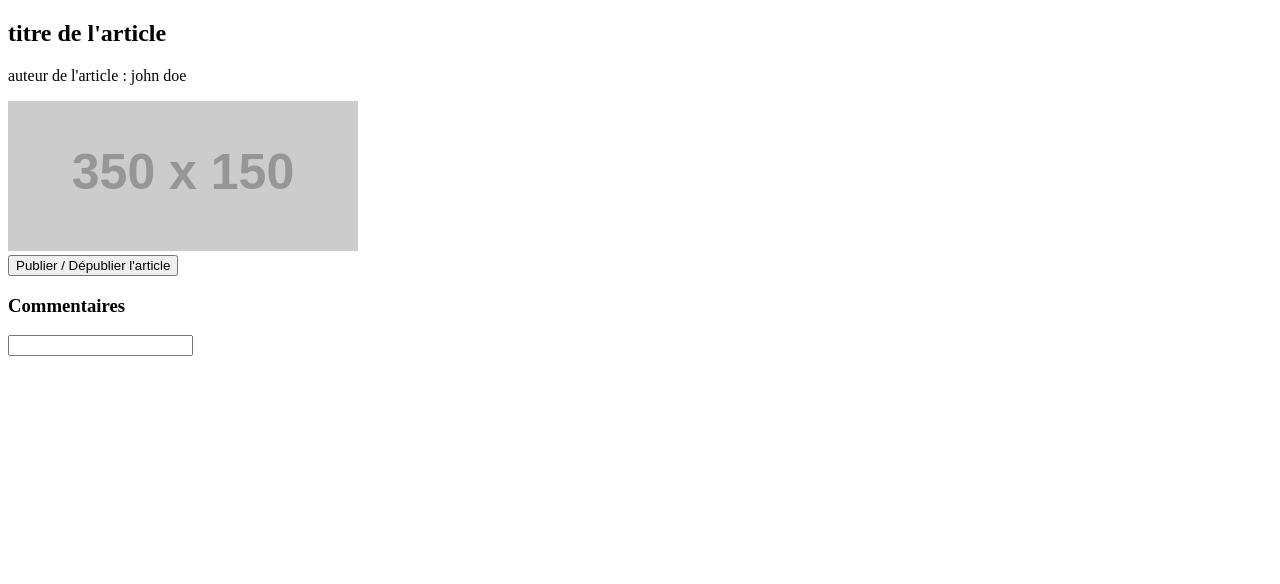
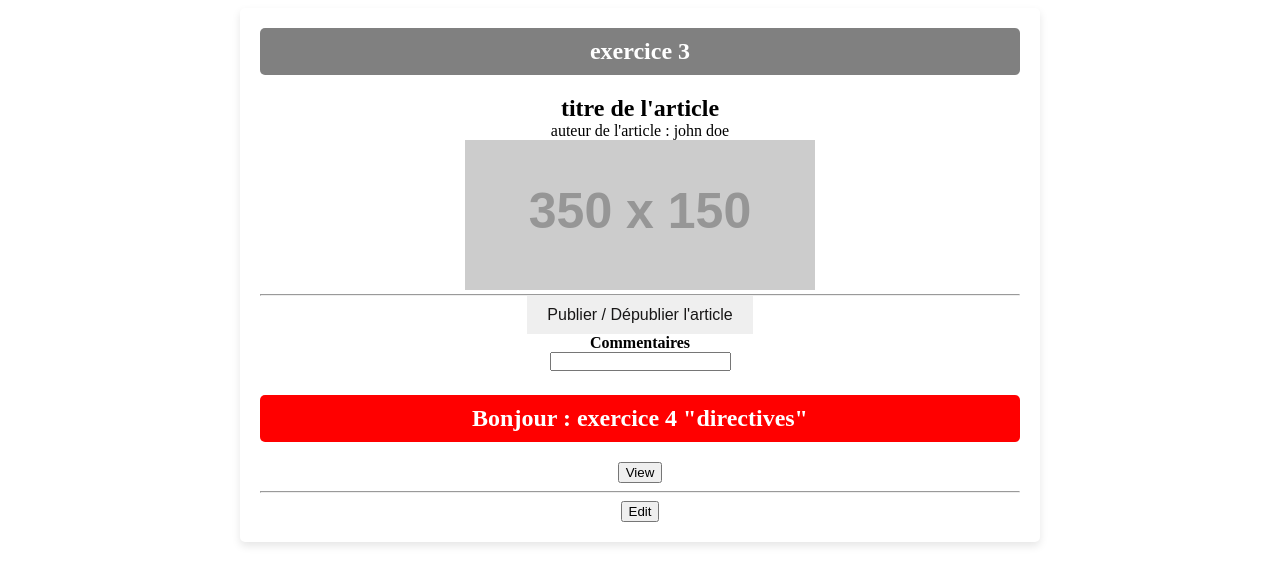
Before and after one commit to ldlms/wild-blog, an Angular app: page / in a window 1280 px wide. Shown: the top 584 px of the page. Built offline with nearby package versions, Linux system fonts and the light colour scheme.

Commit message:
exercice4

```diff
--- a/src/app/app.component.ts
+++ b/src/app/app.component.ts
@@ -1,6 +1,7 @@
 import { Component } from '@angular/core';
 import { RouterOutlet } from '@angular/router';
 import { ArticleComponent } from "./article/article.component";
+import { ExerciceDirectivesComponent } from './exercice-directives/exercice-directives.component';
 
 @Component({
   selector: 'app-root',
--- a/src/app/article/article.component.html
+++ b/src/app/article/article.component.html
@@ -1,11 +1,14 @@
-<div>
+<div class="blog-container">
+  <h3>exercice 3</h3>
   <h2>{{article.title}}</h2>
   <p>auteur de l'article : {{article.author}}</p>
   <p *ngIf="article.isPublished">{{ article.content }}</p>
   <img [src]="article.image"/>
-</div>
+  <hr>
   <button (click)="togglePublication()">Publier / Dépublier l'article</button>
 
-<h3> Commentaires</h3>
+  <h4> Commentaires</h4>
   <p>{{article.comment}}</p>
   <input [(ngModel)]="article.comment" type="text">
+  <app-exercice-directives></app-exercice-directives>
+</div>
--- a/src/app/article/article.component.scss
+++ b/src/app/article/article.component.scss
@@ -0,0 +1,34 @@
+* {
+  margin: 0;
+  padding: 0;
+  box-sizing: border-box;
+}
+
+.blog-container {
+  max-width: 800px;
+  margin: 0 auto;
+  background: white;
+  border-radius: 5px;
+  box-shadow: 0 4px 8px rgba(0, 0, 0, 0.1);
+  padding: 20px;
+  text-align: center;
+}
+
+h3 {
+    font-size: 1.5rem;
+    background-color: grey;
+    color: white;
+    text-align: center;
+    padding: 10px;
+    border-radius: 5px;
+    margin-bottom: 20px;
+}
+
+button {
+    border: none;
+    color: rgb(24, 23, 23);
+    padding: 10px 20px;
+    font-size: 1rem;
+    cursor: pointer;
+    margin: 0 auto;
+  }
--- a/src/app/article/article.component.ts
+++ b/src/app/article/article.component.ts
@@ -1,6 +1,7 @@
-import { NgIf } from '@angular/common';
+import { NgIf, NgStyle } from '@angular/common';
 import { Component } from '@angular/core';
 import { FormsModule, NgModel } from '@angular/forms';
+import { ExerciceDirectivesComponent } from "../exercice-directives/exercice-directives.component";
 
 
 type Article = {
@@ -15,7 +16,7 @@ type Article = {
 @Component({
   selector: 'app-article',
   standalone: true,
-  imports: [NgIf,FormsModule],
+  imports: [NgIf, FormsModule, NgStyle, ExerciceDirectivesComponent],
   templateUrl: './article.component.html',
   styleUrl: './article.component.scss'
 })
--- /dev/null
+++ b/src/app/exercice-directives/exercice-directives.component.html
@@ -0,0 +1,4 @@
+<h3 [ngStyle]="{backgroundColor:isAdmin? 'red':'grey'}">Bonjour : exercice 4 "directives" </h3>
+
+<button (click)="toggleAdmin()">View</button><hr>
+<button *ngIf="isAdmin">Edit</button>
--- /dev/null
+++ b/src/app/exercice-directives/exercice-directives.component.scss
@@ -0,0 +1,9 @@
+h3 {
+    font-size: 1.5rem;
+    background-color: grey;
+    color: white;
+    text-align: center;
+    padding: 10px;
+    border-radius: 5px;
+    margin-bottom: 20px;
+}
--- /dev/null
+++ b/src/app/exercice-directives/exercice-directives.component.ts
@@ -0,0 +1,20 @@
+import { NgIf, NgStyle } from '@angular/common';
+import { Component } from '@angular/core';
+import { FormsModule } from '@angular/forms';
+
+@Component({
+  selector: 'app-exercice-directives',
+  standalone: true,
+  imports: [NgIf,NgStyle,FormsModule],
+  templateUrl: './exercice-directives.component.html',
+  styleUrl: './exercice-directives.component.scss'
+})
+export class ExerciceDirectivesComponent {
+
+  isAdmin:boolean = true;
+
+  toggleAdmin(){
+    this.isAdmin = !this.isAdmin;
+  }
+
+}
```
Also changed, not shown: 1 other file (tests, documents, lock files or other folders). Lines whose indentation alone changed are shown as unchanged.
